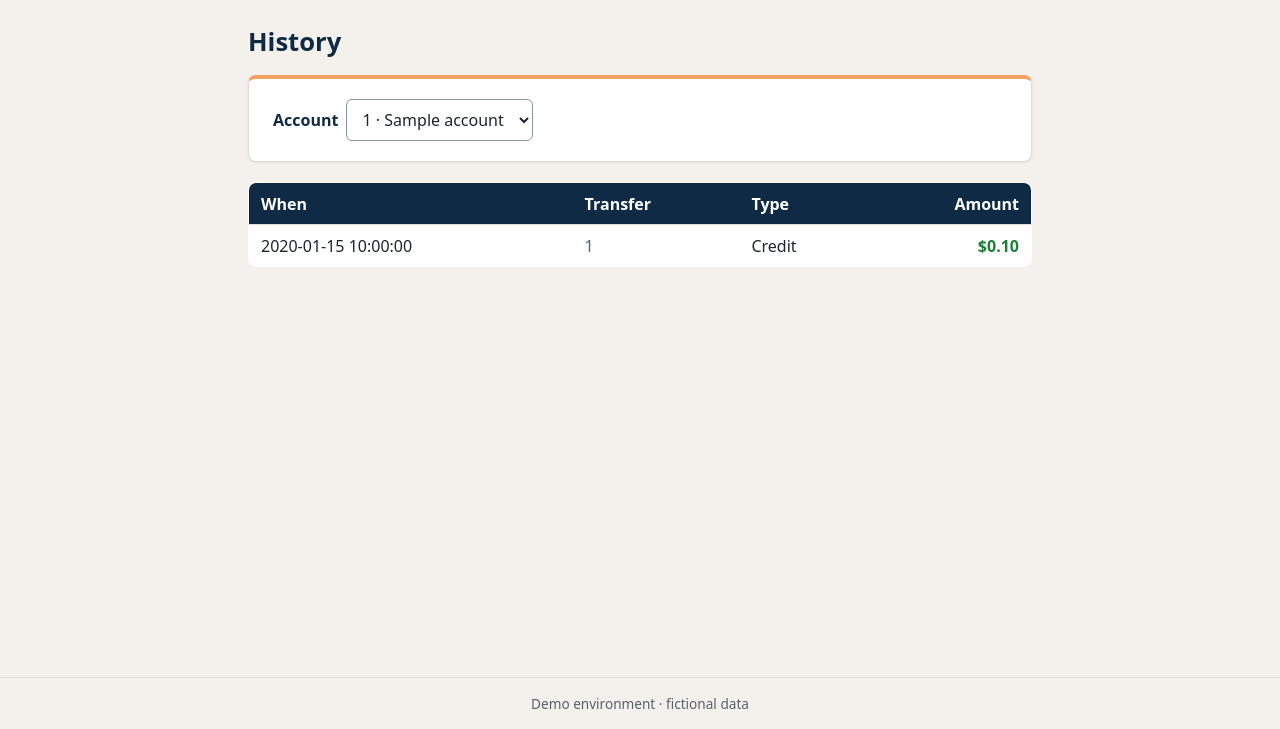
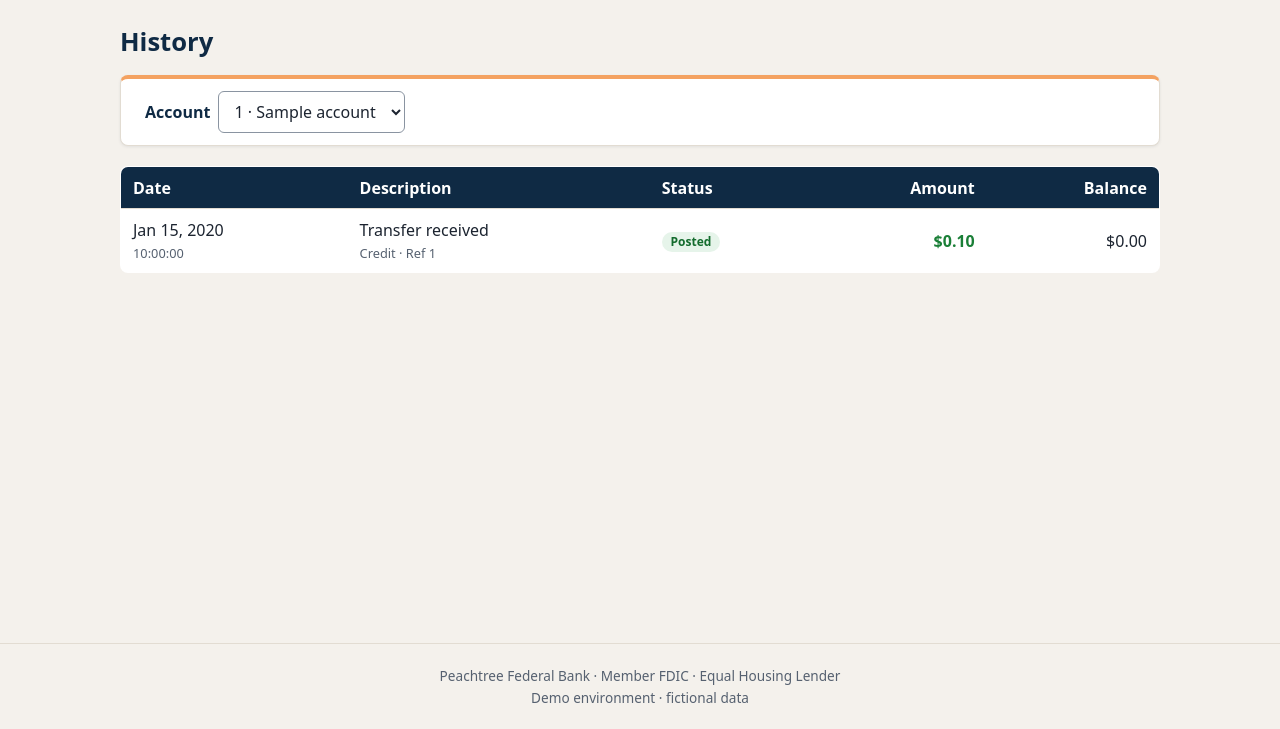
Before and after one commit to ptfeya/ledgerlite, a FastAPI app: template app/templates/history.html in a window 1280 px wide. Shown: the part 71-800 px from the top of the page. Run offline with FastAPI, Linux system fonts and the light colour scheme; the template is opened without the code that fills it: most values are stand-ins (such as "Sample title", 1, 10 or a date in 2020); parts of the project's set-up code (start-up, migrations or seed data) failed here and were passed over; some libraries are stand-ins or nearby versions.

Commit message:
Polish Peachtree UI: account cards, detail view, header and footer (#30)
Co-authored-by: factory-droid[bot] <138933559+factory-droid[bot]@users.noreply.github.com>

```diff
--- a/app/static/style.css
+++ b/app/static/style.css
@@ -26,14 +26,14 @@ header nav a { color: #fff; text-decoration: none; padding: .25rem .5rem; border
 header nav a:hover { border-bottom-color: var(--peach); }
 header .muted { color: #d5deea; }
 
-main { width: 100%; max-width: 52rem; margin: 1.5rem auto; padding: 0 1.5rem; flex: 1; }
+main { width: 100%; max-width: 68rem; margin: 1.5rem auto; padding: 0 1.5rem; flex: 1; }
 h1 { color: var(--navy); font-size: 1.6rem; margin: 0 0 1rem; }
 
 .card { background: var(--card); border: 1px solid var(--line); border-top: 4px solid var(--peach); border-radius: 8px; padding: 1.25rem 1.5rem; box-shadow: 0 1px 3px rgba(15, 42, 68, .08); margin-bottom: 1.25rem; }
 .card-narrow { max-width: 24rem; margin: 3rem auto; }
 .card-form { max-width: 28rem; }
 .card h1 { margin-top: 0; }
-.cards { display: grid; grid-template-columns: repeat(auto-fill, minmax(15rem, 1fr)); gap: 1rem; }
+.cards { display: grid; grid-template-columns: repeat(auto-fill, minmax(18rem, 1fr)); gap: 1rem; }
 .cards .card { margin-bottom: 0; display: flex; flex-direction: column; gap: .25rem; }
 .card-id { font-size: .8rem; color: var(--muted); }
 .card-name { font-size: 1.1rem; font-weight: 600; color: var(--navy); }
@@ -63,4 +63,45 @@ header button:hover { background: var(--navy-soft); }
 .credit { color: var(--green); font-weight: 600; }
 .debit { color: var(--red); font-weight: 600; }
 
-footer { text-align: center; padding: 1rem; color: var(--muted); font-size: .85rem; border-top: 1px solid var(--line); }
+footer { text-align: center; padding: 1.25rem 1rem; color: var(--muted); font-size: .85rem; border-top: 1px solid var(--line); }
+footer p { margin: .15rem 0; }
+
+/* Header session info */
+.session { display: flex; flex-direction: column; align-items: flex-end; font-size: .8rem; line-height: 1.35; }
+.welcome { font-weight: 600; font-size: .95rem; }
+.secure { display: inline-flex; align-items: center; gap: .35rem; color: #d5deea; }
+header form.inline { margin: 0; }
+
+/* Type scale */
+h2 { color: var(--navy); font-size: 1.25rem; margin: .4rem 0; }
+.small { font-size: .8rem; }
+.card-label { font-size: .75rem; letter-spacing: .06em; text-transform: uppercase; color: var(--muted); margin-top: .5rem; }
+
+/* Account cards */
+.card-top { display: flex; justify-content: space-between; align-items: center; gap: .5rem; }
+.pill { display: inline-block; background: var(--navy); color: #fff; font-size: .75rem; font-weight: 600; padding: .15rem .6rem; border-radius: 999px; letter-spacing: .03em; }
+.card-number { font-family: ui-monospace, Menlo, monospace; letter-spacing: .12em; color: var(--muted); }
+.card-link { margin-top: .75rem; font-weight: 600; }
+.kv { display: flex; gap: 1.5rem; margin: .5rem 0 0; }
+.kv div { display: flex; flex-direction: column; }
+.kv dt { font-size: .75rem; color: var(--muted); }
+.kv dd { margin: 0; font-weight: 600; color: var(--navy); font-variant-numeric: tabular-nums; }
+.kv dd.big { font-size: 1.6rem; font-weight: 700; }
+
+/* Account detail */
+.toolbar { padding: .75rem 1.5rem; }
+.summary { display: grid; grid-template-columns: 1.2fr 1.2fr 1fr; gap: 1.5rem; align-items: center; }
+.spark-wrap { display: flex; flex-direction: column; gap: .35rem; }
+.spark { display: flex; align-items: flex-end; gap: 3px; height: 3rem; }
+.bar { flex: 1; min-width: 4px; max-width: 14px; border-radius: 2px 2px 0 0; }
+.credit-bar { background: var(--green); }
+.debit-bar { background: var(--red); }
+.badge { display: inline-block; font-size: .75rem; font-weight: 600; padding: .1rem .55rem; border-radius: 999px; }
+.badge.posted { background: #e6f4ea; color: #146c2e; }
+.badge.pending { background: #fdf0d5; color: #7a4a00; }
+td.empty, .empty { color: var(--muted); text-align: center; padding: 2rem 1rem; }
+
+@media (max-width: 800px) {
+  .summary { grid-template-columns: 1fr; }
+  .session { align-items: flex-start; }
+}
--- a/app/templates/base.html
+++ b/app/templates/base.html
@@ -6,7 +6,7 @@
   <!-- Swap error responses (422, 403, ...) too, so form errors are shown inline. -->
   <meta name="htmx-config" content='{"responseHandling":[{"code":".*","swap":true}]}'>
   <title>{% block title %}Peachtree Federal Bank{% endblock %}</title>
-  <link rel="stylesheet" href="/static/style.css?v=peachtree-1">
+  <link rel="stylesheet" href="/static/style.css?v=peachtree-2">
   <script src="/static/htmx.min.js"></script>
 </head>
 <body>
@@ -28,9 +28,15 @@
       <a href="/ui/transfer">Transfer</a>
       <a href="/ui/history">History</a>
     </nav>
+    <div class="session">
+      <span class="welcome">Welcome back, {{ user.email.split('@')[0].replace('.', ' ').replace('_', ' ').title() }}</span>
+      <span class="secure">
+        <svg width="12" height="14" viewBox="0 0 12 14" aria-hidden="true"><rect x="0.5" y="5.5" width="11" height="8" rx="1.5" fill="#F4A261"/><path d="M3 5.5V4a3 3 0 0 1 6 0v1.5" fill="none" stroke="#F4A261" stroke-width="1.5"/></svg>
+        Secure session · <span class="muted">{{ user.email }}</span>
+      </span>
+    </div>
     <form method="post" action="/ui/logout" class="inline">
       <input type="hidden" name="csrf_token" value="{{ csrf_token }}">
-      <span class="muted">{{ user.email }}</span>
       <button type="submit">Log out</button>
     </form>
     {% endif %}
@@ -38,6 +44,9 @@
   <main>
     {% block content %}{% endblock %}
   </main>
-  <footer>Demo environment · fictional data</footer>
+  <footer>
+    <p>Peachtree Federal Bank · Member FDIC · Equal Housing Lender</p>
+    <p>Demo environment · fictional data</p>
+  </footer>
 </body>
 </html>
--- a/app/templates/history.html
+++ b/app/templates/history.html
@@ -2,7 +2,7 @@
 {% block title %}History · LedgerLite{% endblock %}
 {% block content %}
 <h1>History</h1>
-<div class="card">
+<div class="card toolbar">
 <form method="get" action="/ui/history" class="inline">
   <label for="account_id">Account</label>
   <select id="account_id" name="account_id" onchange="this.form.submit()">
@@ -13,18 +13,52 @@
   <noscript><button type="submit">Show</button></noscript>
 </form>
 </div>
-<table>
-  <thead><tr><th>When</th><th>Transfer</th><th>Type</th><th class="num">Amount</th></tr></thead>
+{% set ns = namespace(balance=0, name='', found=false) %}
+{% for account in accounts if account.id == selected %}
+  {% set ns.balance = account.balance_cents %}
+  {% set ns.name = account.name %}
+  {% set ns.found = true %}
+{% endfor %}
+{% if ns.found %}
+<section class="card summary">
+  <div>
+    <span class="pill">{{ ns.name }}</span>
+    <h2>Peachtree {{ ns.name }}</h2>
+    <span class="card-number">•••• •••• {{ '%04d' | format(selected % 10000) }}</span>
+  </div>
+  <dl class="kv">
+    <div><dt>Current balance</dt><dd class="big">{{ ns.balance | money }}</dd></div>
+    <div><dt>Available balance</dt><dd>{{ ns.balance | money }}</dd></div>
+  </dl>
+  {% if entries %}
+  {% set recent = entries[:14] | reverse | list %}
+  {% set peak = recent | map(attribute='amount_cents') | map('abs') | max %}
+  <div class="spark-wrap">
+    <span class="card-label">Recent activity</span>
+    <div class="spark" role="img" aria-label="Bar chart of the last {{ recent | length }} entries">
+      {% for entry in recent %}
+      <span class="bar {{ 'credit-bar' if entry.amount_cents > 0 else 'debit-bar' }}" style="height: {{ [10, (entry.amount_cents | abs) * 100 // peak] | max }}%"></span>
+      {% endfor %}
+    </div>
+  </div>
+  {% endif %}
+</section>
+{% endif %}
+{% set run = namespace(balance=ns.balance) %}
+<table class="ledger">
+  <thead><tr><th>Date</th><th>Description</th><th>Status</th><th class="num">Amount</th><th class="num">Balance</th></tr></thead>
   <tbody>
   {% for entry in entries %}
     <tr>
-      <td>{{ entry.created_at.strftime('%Y-%m-%d %H:%M:%S') }}</td>
-      <td class="muted">{{ entry.transfer_id }}</td>
-      <td>{{ 'Credit' if entry.amount_cents > 0 else 'Debit' }}</td>
+      <td>{{ entry.created_at.strftime('%b %d, %Y') }}<br><span class="muted small">{{ entry.created_at.strftime('%H:%M:%S') }}</span></td>
+      <td>{{ 'Transfer received' if entry.amount_cents > 0 else 'Transfer sent' }}<br><span class="muted small">{{ 'Credit' if entry.amount_cents > 0 else 'Debit' }} · Ref {{ entry.transfer_id | string | truncate(8, true, '') }}</span></td>
+      <td><span class="badge posted">Posted</span></td>
       <td class="num {{ 'credit' if entry.amount_cents > 0 else 'debit' }}">{{ entry.amount_cents | money }}</td>
+      <td class="num">{{ run.balance | money }}</td>
     </tr>
+    {% set run.balance = run.balance - entry.amount_cents %}
   {% else %}
-    <tr><td colspan="4" class="muted">No entries yet.</td></tr>
+    <tr><td colspan="5" class="empty">No entries yet. Transfers you send or receive will appear here.</td></tr>
   {% endfor %}
   </tbody>
 </table>
```
Also changed, not shown: app/templates/accounts.html (+15 -4 lines).
